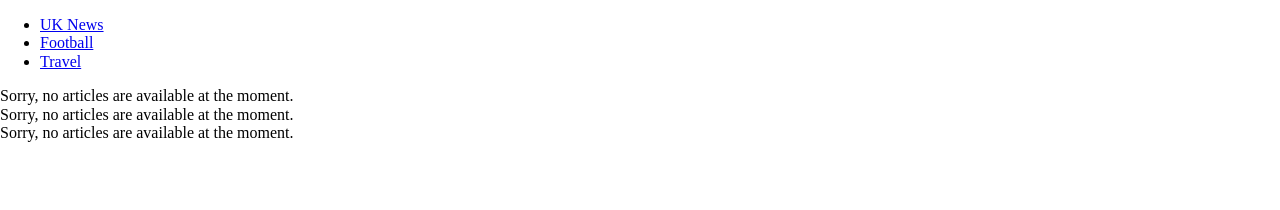
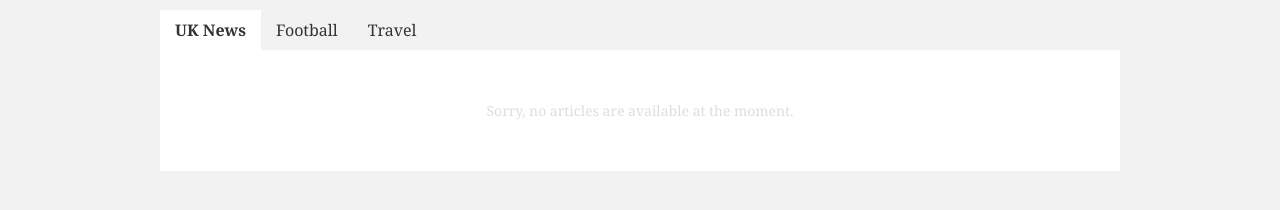
Before and after one commit to jkuntorov/tabs-component, a plain HTML site: page index.html in a window 1280 px wide. Drawn offline with nearby package versions, Linux system fonts and the light colour scheme; no server answers; a web font is replaced by a local one.

Commit message:
Fixed broken CSS link after minification.

```diff
--- a/index.html
+++ b/index.html
@@ -9,7 +9,7 @@
 
 		<link rel="stylesheet" type="text/css" href="https://cdnjs.cloudflare.com/ajax/libs/normalize/3.0.3/normalize.min.css">
 		<link rel="stylesheet" type="text/css" href="http://pasteup.guim.co.uk/0.0.5/css/fonts.pasteup.min.css">
-		<link rel="stylesheet" type="text/css" href="assets/less/styles.css">
+		<link rel="stylesheet" type="text/css" href="assets/less/styles.min.css">
 
 		<!--[if lt IE 9]>
 			<script src="https://cdnjs.cloudflare.com/ajax/libs/html5shiv/3.7.2/html5shiv.min.js"></script>
```
